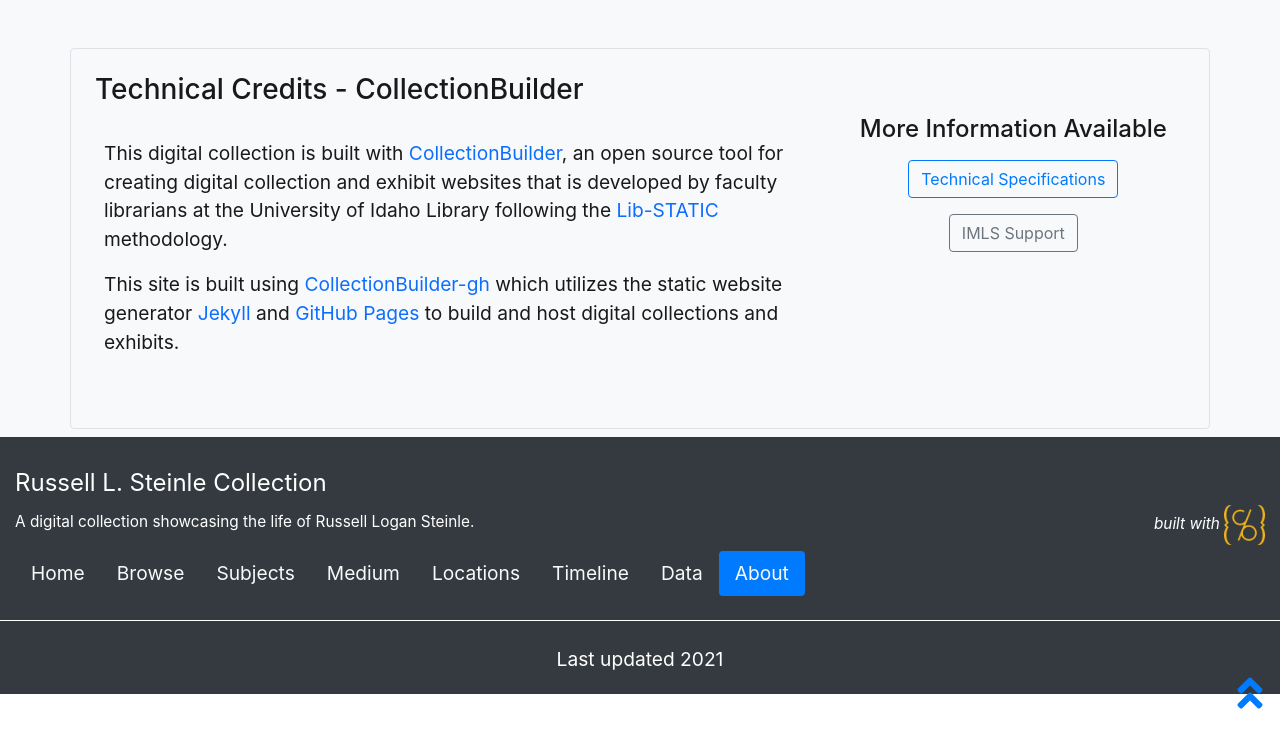
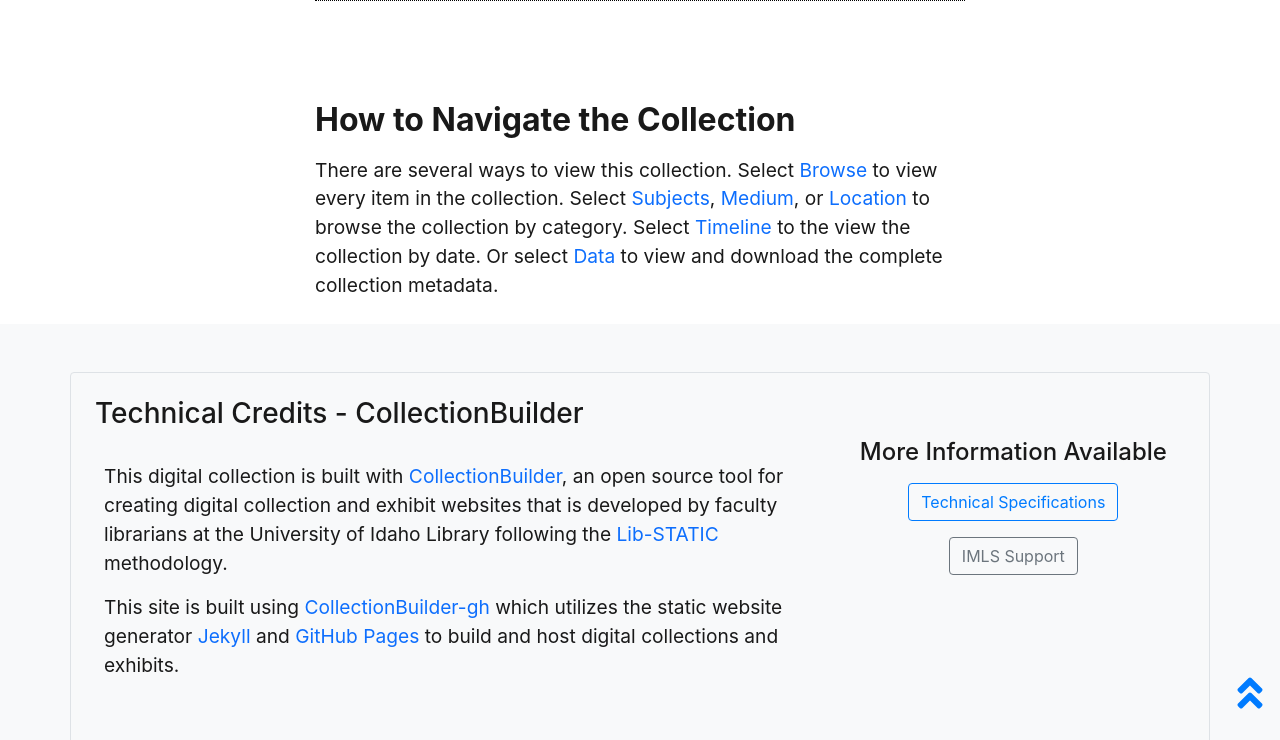
Before and after one commit to mialsteinle/russell-logan-steinle, a Jekyll site: the page built from pages/about.md, in a window 1280 px wide and 900 px high, scrolled down 793 px, cut to the strip 160-900 px from the top of the window. Built offline with Jekyll 4.4.1, drawn with Linux system fonts in a browser that asks for light colours.

Commit message:
Update about.md

```diff
--- a/pages/about.md
+++ b/pages/about.md
@@ -12,3 +12,7 @@
 This is a collection of photographs, documents, and other items related to Russell Logan Steinle, who was born on April 2, 1921, in Bronx, New York, and died on June 29, 1998, in Staten Island, New York. There are approximately 20 items in the collection that were created between 1921 and 1980. The collection focuses on three areas of his life: his childhood and youth in New York City, his military service as an airplane mechanic in Texas and England during World War II, and his career in the New York City Police Department’s Emergency Service Unit.
 
 {% include feature/image.html objectid="rls006" width="50" caption="Russell in 1942." %}
+
+## How to Navigate the Collection
+
+There are several ways to view this collection. Select [Browse](pages/browse.md) to view every item in the collection. Select [Subjects](pages/subjects.md), [Medium](pages/medium.md), or [Location](pages/location.md) to browse the collection by category. Select [Timeline](pages/timeline.md) to the view the collection by date. Or select [Data](pages/data.md) to view and download the complete collection metadata.
```
